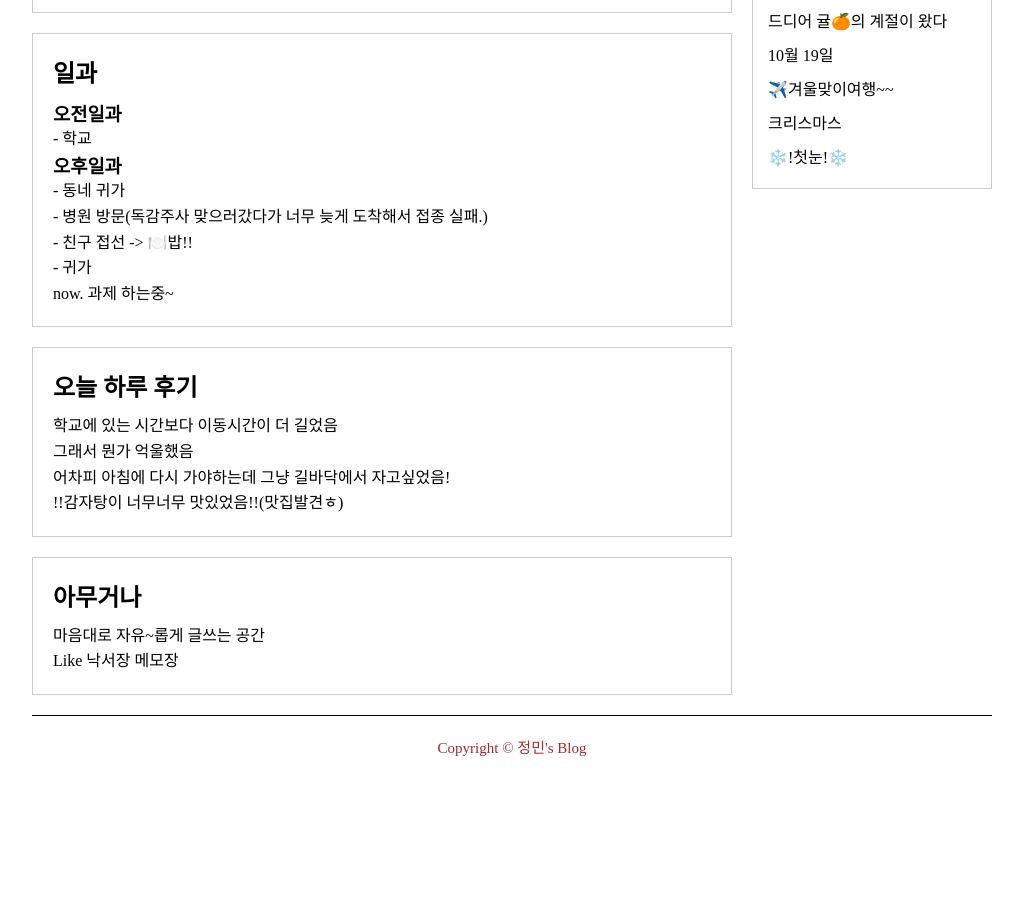
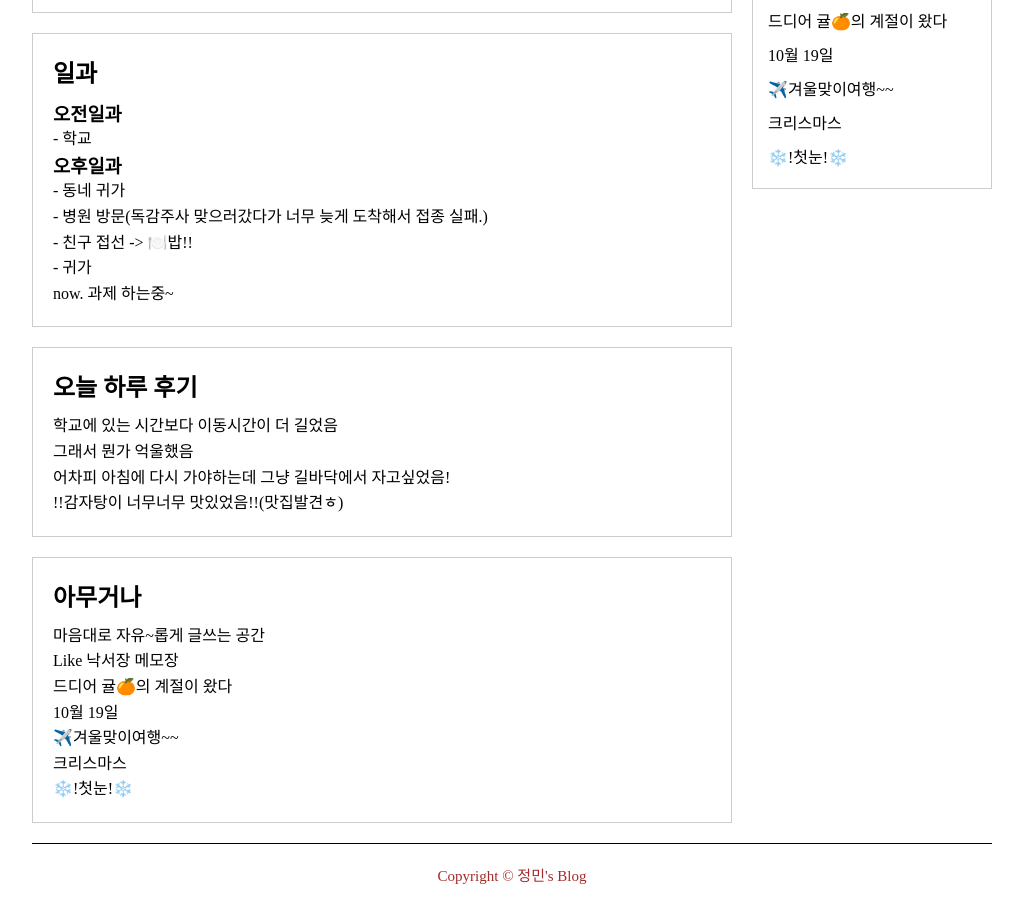
Before and after one commit to chojungmin1019-commits/web26-2-c23, a plain HTML site: page blog.html in a window 1280 px wide. Shown: the part 548-1453 px from the top of the page, without its empty margins (128-1151 px from the left). Before the commit the page ends 1325 px from the top, so only its background shows below. Drawn offline with Linux system fonts and the light colour scheme.

Commit message:
Fix formatting issues in blog.html

```diff
--- a/blog.html
+++ b/blog.html
@@ -1,3 +1,4 @@
+
 <!DOCTYPE html>
 <html lang="ko">
 
@@ -111,6 +112,13 @@
                     <h2>아무거나</h2>
                     <p>마음대로 자유~롭게 글쓰는 공간</p>
                     <p>Like 낙서장 메모장</p>
+
+                    <!-- 최근 글 -->
+                    <p id="orange">드디어 귤🍊의 계절이 왔다</p>
+                    <p id="october">10월 19일</p>
+                    <p id="travel">✈️겨울맞이여행~~</p>
+                    <p id="christmas">크리스마스</p>
+                    <p id="snow">❄️!첫눈!❄️</p>
                 </article>
 
             </section>
@@ -118,6 +126,7 @@
             <!-- 오른쪽 사이드 -->
             <aside id="main-aside">
 
+                <!-- 카테고리 -->
                 <div class="aside-list">
                     <h3>카테고리</h3>
                     <ul>
@@ -128,14 +137,15 @@
                     </ul>
                 </div>
 
+                <!-- 최근 글 -->
                 <div class="aside-list">
                     <h3>최근 글</h3>
                     <ul>
-                        <li><a href="#">드디어 귤🍊의 계절이 왔다</a></li>
-                        <li><a href="#">10월 19일</a></li>
-                        <li><a href="#">✈️겨울맞이여행~~</a></li>
-                        <li><a href="#">크리스마스</a></li>
-                        <li><a href="#">❄️!첫눈!❄️</a></li>
+                        <li><a href="#orange">드디어 귤🍊의 계절이 왔다</a></li>
+                        <li><a href="#october">10월 19일</a></li>
+                        <li><a href="#travel">✈️겨울맞이여행~~</a></li>
+                        <li><a href="#christmas">크리스마스</a></li>
+                        <li><a href="#snow">❄️!첫눈!❄️</a></li>
                     </ul>
                 </div>
 
```
